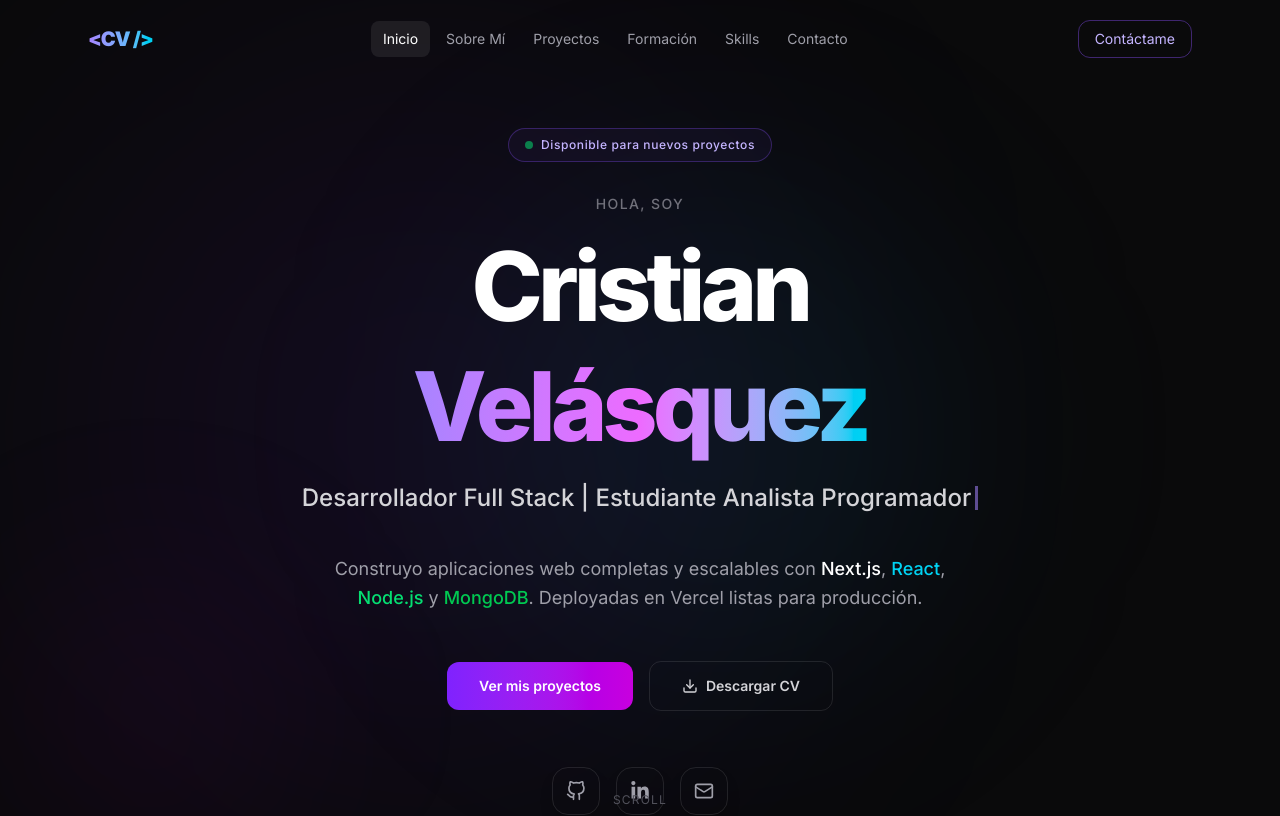
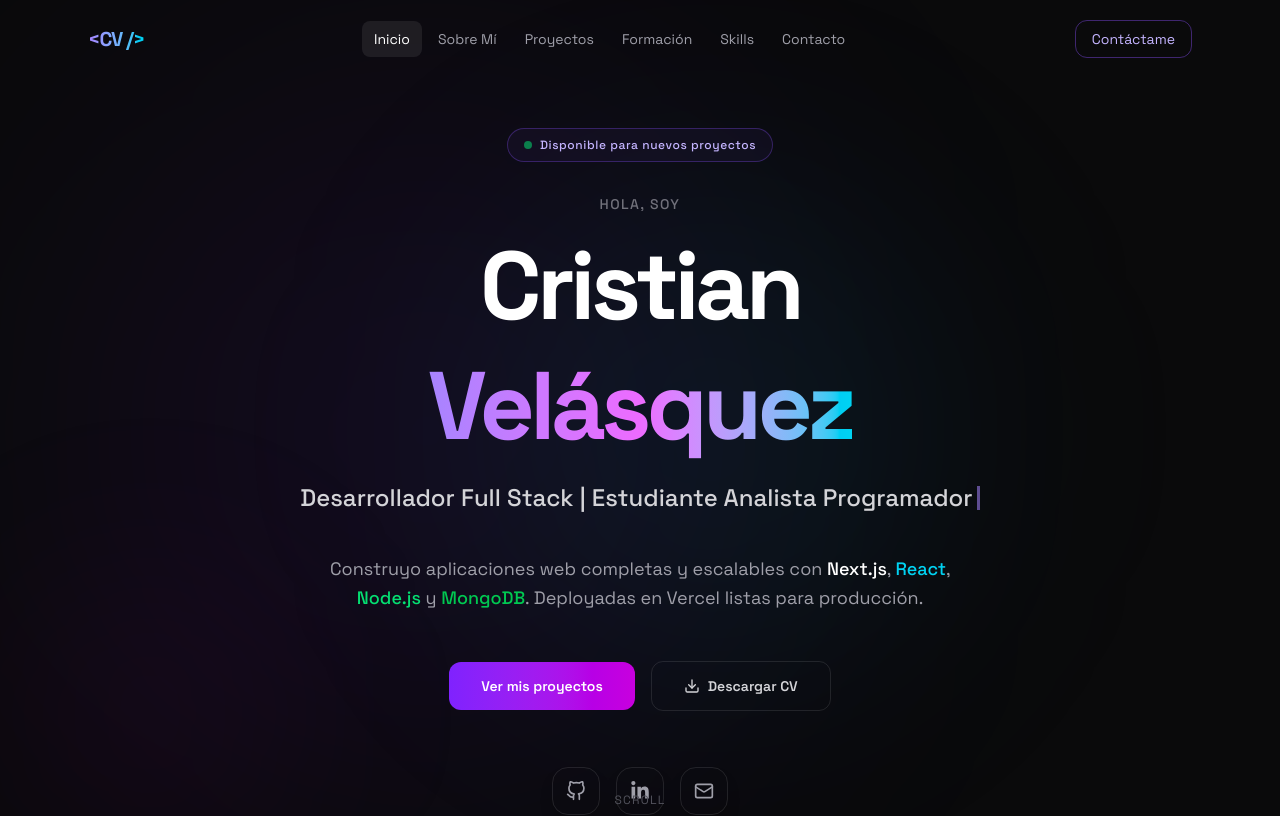
Before and after one commit to cristian102711/portfolio-cristian, a Next.js app: page / in a window 1280 px wide. Shown: the top 816 px of the page. Built offline with nearby package versions, Linux system fonts and the light colour scheme.

Commit message:
Premium Typography Upgrade: Space Grotesk

```diff
--- a/src/app/globals.css
+++ b/src/app/globals.css
@@ -18,7 +18,7 @@ html {
 body {
   color: var(--foreground);
   background: var(--background);
-  font-family: var(--font-inter), 'Inter', system-ui, sans-serif;
+  font-family: var(--font-space), system-ui, sans-serif;
   overflow-x: hidden;
 }
 
--- a/src/app/layout.tsx
+++ b/src/app/layout.tsx
@@ -1,11 +1,11 @@
 import type { Metadata } from 'next'
-import { Inter } from 'next/font/google'
+import { Space_Grotesk } from 'next/font/google'
 import './globals.css'
 import { PortfolioProvider } from '@/context/PortfolioContext'
 
-const inter = Inter({
+const spaceGrotesk = Space_Grotesk({
   subsets: ['latin'],
-  variable: '--font-inter',
+  variable: '--font-space',
   display: 'swap',
 })
 
@@ -34,7 +34,7 @@ export default function RootLayout({
   children,
 }: Readonly<{ children: React.ReactNode }>) {
   return (
-    <html lang="es" className={inter.variable}>
+    <html lang="es" className={spaceGrotesk.variable}>
       <body className="antialiased font-sans">
         <PortfolioProvider>{children}</PortfolioProvider>
       </body>
```
